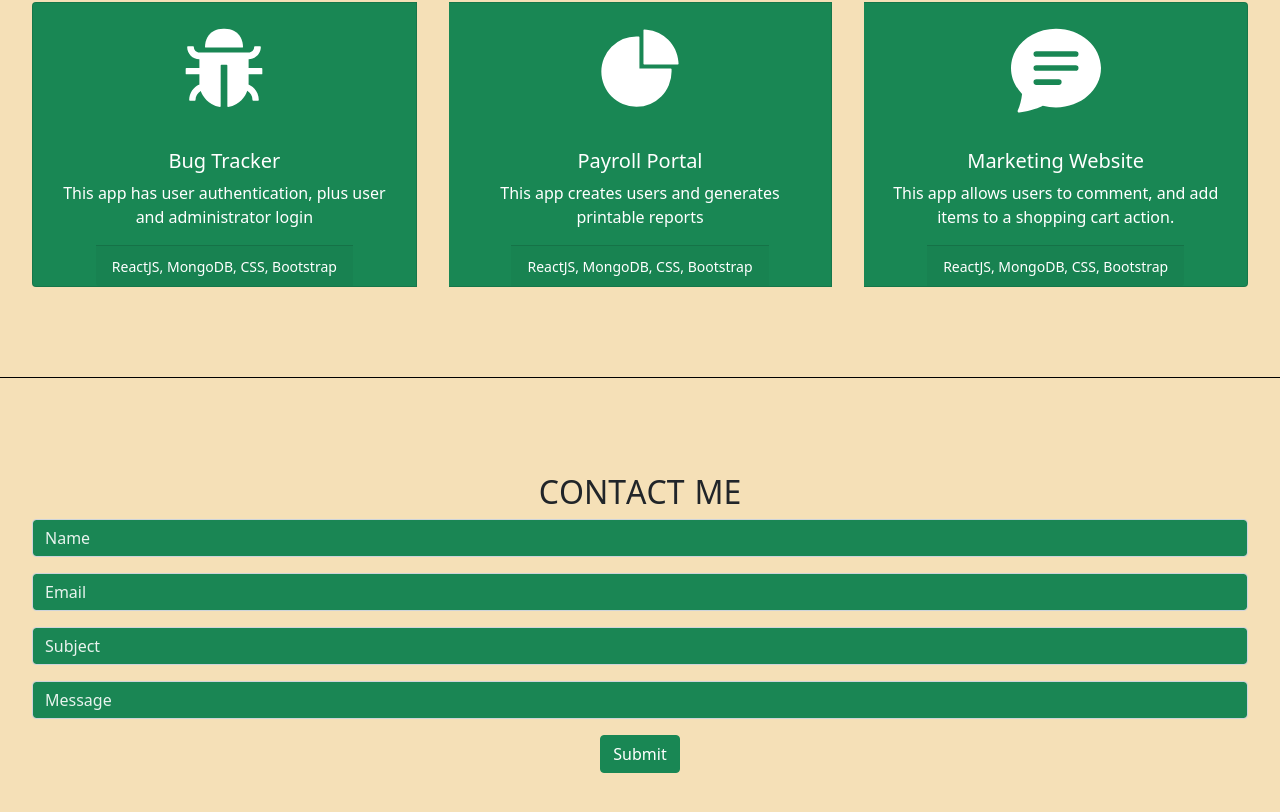
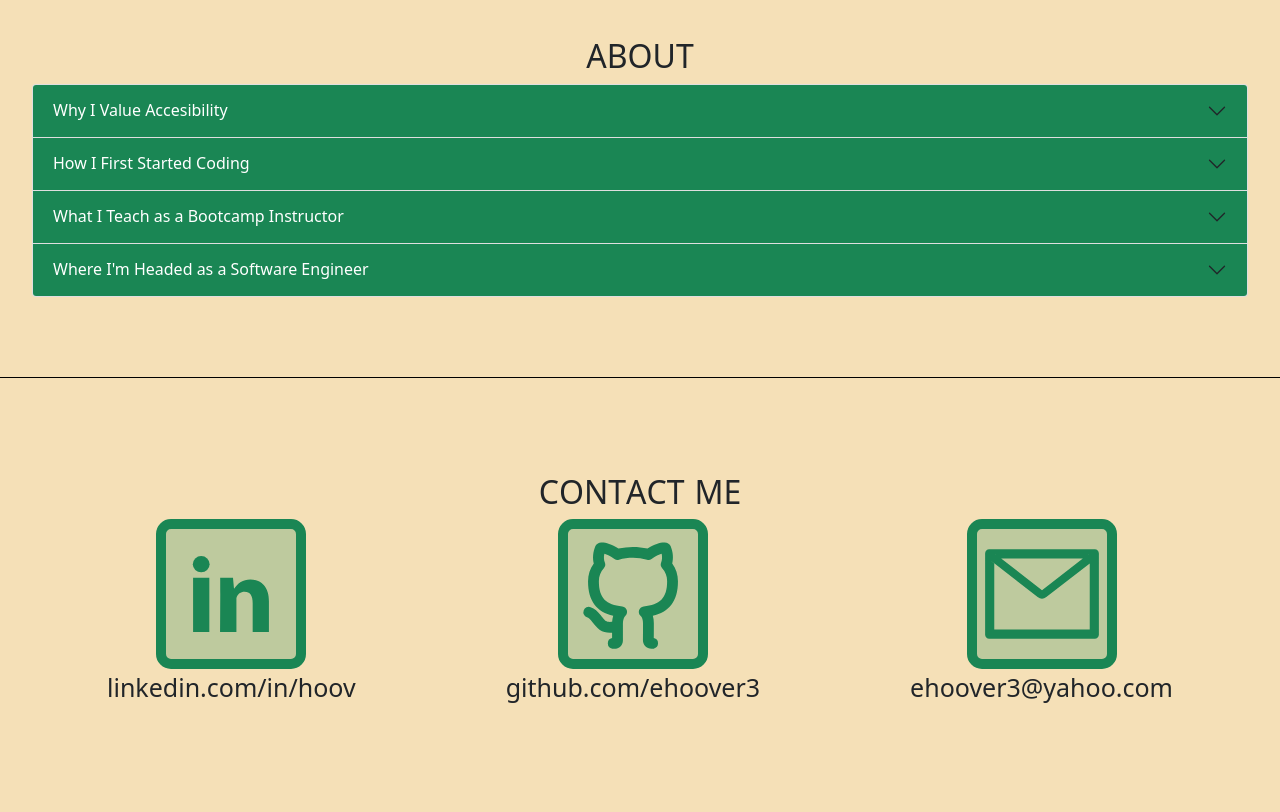
Before and after one commit to ehoover3/my-portfolio, a React (Create React App) app: page / in a window 1280 px wide. Shown: the part 1078-1890 px from the top of the page. Built offline with nearby package versions, Linux system fonts and the light colour scheme.

Commit message:
updated contact me section

```diff
--- a/src/App.js
+++ b/src/App.js
@@ -68,8 +68,8 @@ export default function App() {
     <div style={{ backgroundColor: theme.style.backgroundColor }}>
       <NavigationBar theme={theme} />
       <Home theme={theme} handleTheme={handleTheme} />
+      <Projects theme={theme} handleTheme={handleTheme} />
       <About theme={theme} handleTheme={handleTheme} />
-      <Projects theme={theme} handleTheme={handleTheme} />
       <ContactMe theme={theme} handleTheme={handleTheme} />
     </div>
   );
--- a/src/layouts/ContactMe.js
+++ b/src/layouts/ContactMe.js
@@ -2,6 +2,13 @@ import React from "react";
 import AnimateLetters from "../components/AnimateLetters";
 import Form from "react-bootstrap/Form";
 import Button from "react-bootstrap/Button";
+
+import { RiGithubLine } from "react-icons/ri";
+import { MdEmail } from "react-icons/md";
+import { FaGithubSquare, FaLinkedinIn } from "react-icons/fa";
+import { AiOutlineMail } from "react-icons/ai";
+import { TiSocialLinkedin } from "react-icons/ti";
+import Card from "react-bootstrap/Card";
 
 export default function ContactMe(props) {
   const theme = props.theme;
@@ -21,8 +28,57 @@ export default function ContactMe(props) {
     <div style={wrapperStyle} id='contact'>
       <div style={{ marginTop: "65px" }}> </div>
       <AnimateLetters words='CONTACT ME' handleTheme={handleTheme} />
+      <div
+        style={{
+          display: "flex",
+          flexDirection: "row",
+          alignItems: "center",
+          justifyContent: "space-around",
+        }}
+      >
+        <div>
+          <TiSocialLinkedin
+            style={{
+              color: theme.style.primaryColor,
+              fontSize: 150,
+              borderRadius: 15,
+              border: "10px solid " + theme.style.primaryColor,
+              backgroundColor: theme.primaryColorLight,
+              cursor: "pointer",
+            }}
+          />
+          <div style={{ fontSize: "25px" }}>linkedin.com/in/hoov</div>
+        </div>
 
-      <Form>
+        <div>
+          <RiGithubLine
+            style={{
+              color: theme.style.primaryColor,
+              fontSize: 150,
+              borderRadius: 15,
+              border: "10px solid " + theme.style.primaryColor,
+              backgroundColor: theme.primaryColorLight,
+              cursor: "pointer",
+            }}
+          />
+          <div style={{ fontSize: "25px" }}>github.com/ehoover3</div>
+        </div>
+
+        <div>
+          <AiOutlineMail
+            style={{
+              color: theme.style.primaryColor,
+              fontSize: 150,
+              borderRadius: 15,
+              border: "10px solid " + theme.style.primaryColor,
+              backgroundColor: theme.primaryColorLight,
+              cursor: "pointer",
+            }}
+          />
+          <div style={{ fontSize: "25px" }}>ehoover3@yahoo.com</div>
+        </div>
+      </div>
+      {/* <Form>
         <Form.Group className='mb-3' controlId='formBasicName'>
           <Form.Control
             type='name'
@@ -58,7 +114,7 @@ export default function ContactMe(props) {
         <Button variant={theme.style.bootstrap} type='submit'>
           Submit
         </Button>
-      </Form>
+      </Form> */}
     </div>
   );
 }
--- a/src/layouts/Home.js
+++ b/src/layouts/Home.js
@@ -6,6 +6,7 @@ import Button from "react-bootstrap/Button";
 export default function Home(props) {
   const theme = props.theme;
   const handleTheme = props.handleTheme;
+
   const titleStyle = {
     fontSize: "100px",
     display: "flex",
@@ -16,6 +17,7 @@ export default function Home(props) {
 
   return (
     <div
+      id='home'
       style={{
         display: "flex",
         flexDirection: "column",
--- a/src/layouts/NavigationBar.js
+++ b/src/layouts/NavigationBar.js
@@ -11,8 +11,8 @@ export default function NavigationBar(props) {
       <Container>
         <Navbar.Brand href='#home'>ERIC HOOVER</Navbar.Brand>
         <Nav className='me-auto'>
+          <Nav.Link href='#projects'>Projects</Nav.Link>
           <Nav.Link href='#about'>About</Nav.Link>
-          <Nav.Link href='#projects'>Projects</Nav.Link>
           <Nav.Link href='#contact'>Contact</Nav.Link>
         </Nav>
       </Container>
```
Also changed, not shown: 1 other file (tests, documents, lock files or other folders).
